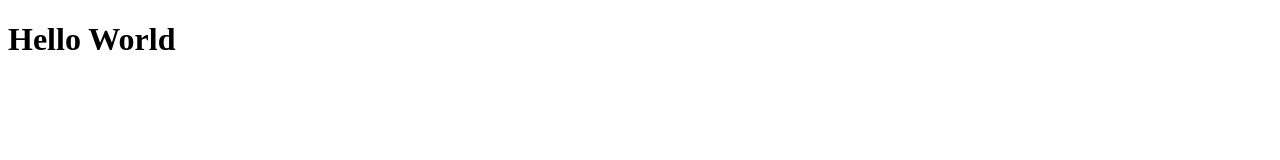
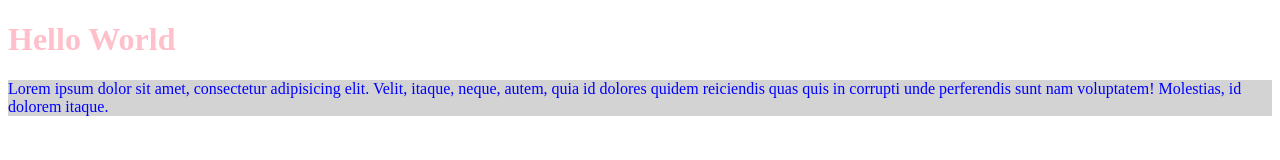
Before and after one commit to MooshieF/personal-test, a plain HTML site: page index.html in a window 1280 px wide. Drawn offline with Linux system fonts and the light colour scheme.

Commit message:
added css page

```diff
--- a/index.html
+++ b/index.html
@@ -2,9 +2,12 @@
 <html>
     <head>
         <title> GitHub Test</title>
+        <link rel="stylesheet" type="text/css" href="style.css">
     </head>
     <body>
         <h1>Hello World</h1>
 
+        <p>Lorem ipsum dolor sit amet, consectetur adipisicing elit. Velit, itaque, neque, autem, quia id dolores quidem reiciendis quas quis in corrupti unde perferendis sunt nam voluptatem! Molestias, id dolorem itaque.</p>
+
     </body>
 </html>
--- /dev/null
+++ b/style.css
@@ -0,0 +1,8 @@
+h1 {
+    color: pink;
+}
+
+p {
+    background-color: lightgrey;
+    color: blue;
+}
```
